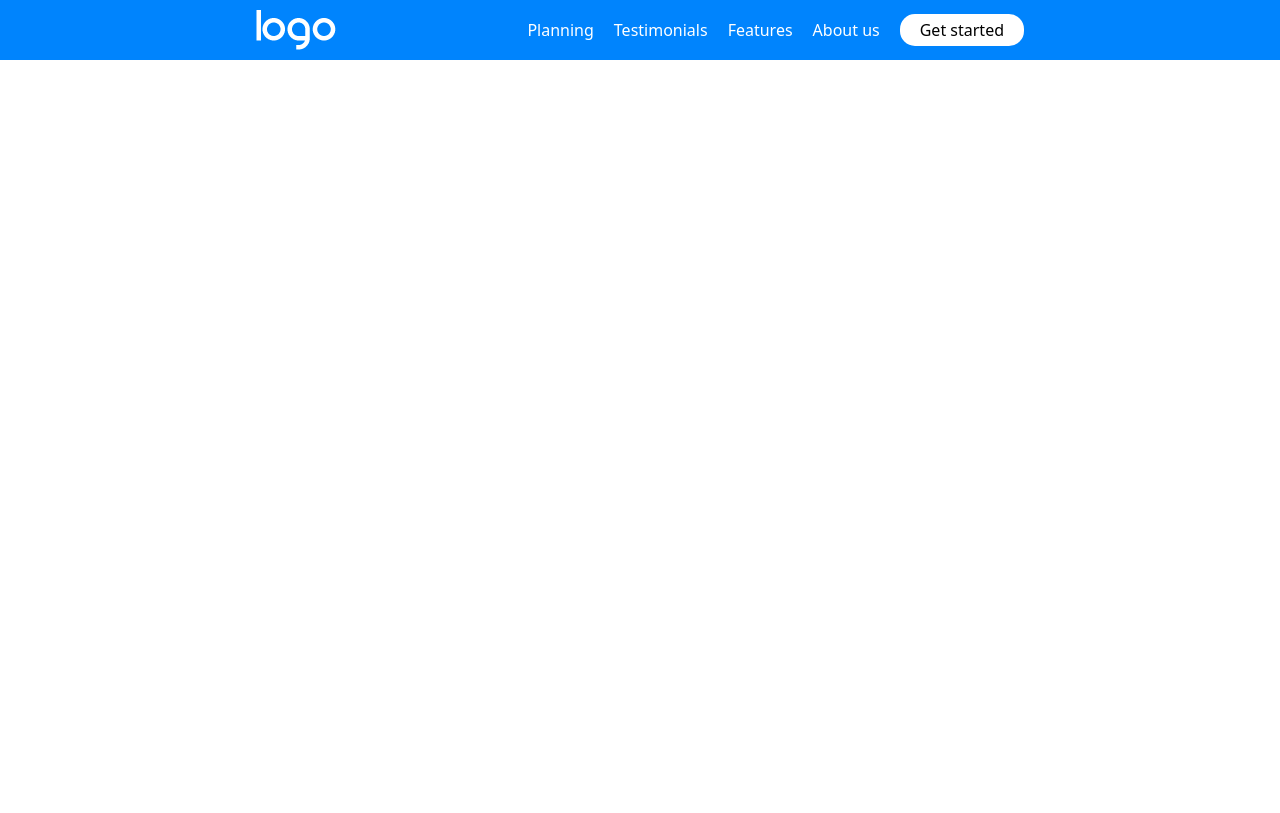
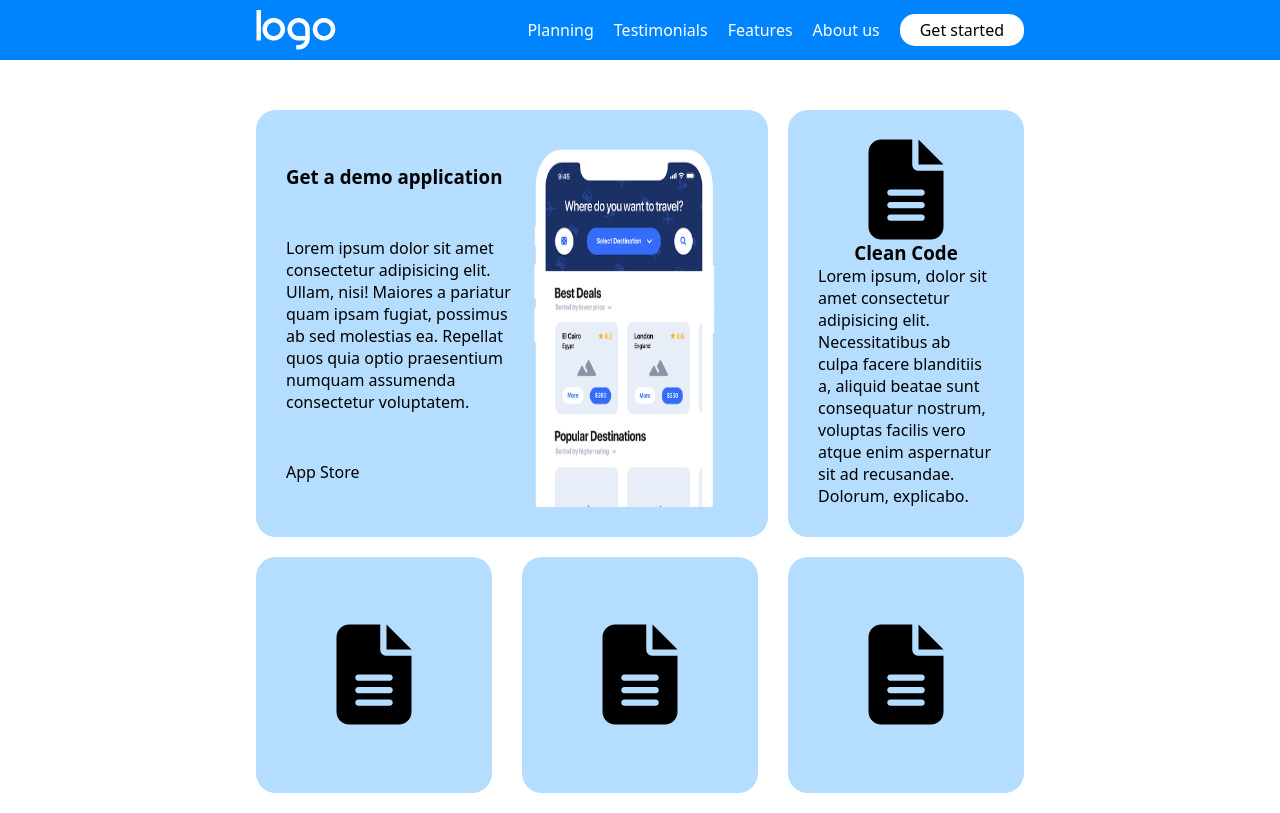
Before and after one commit to IazzettaPierluigi/htmlcss-responsive-layout, a plain HTML site: page index.html in a window 1280 px wide. Drawn offline with Linux system fonts and the light colour scheme.

Commit message:
section 1

```diff
--- a/assets/css/style.css
+++ b/assets/css/style.css
@@ -7,7 +7,7 @@
 body{
     font-family:system-ui, -apple-system, BlinkMacSystemFont, 'Segoe UI', Roboto, Oxygen, Ubuntu, Cantarell, 'Open Sans', 'Helvetica Neue', sans-serif ;
 }
-
+/* HEADER START */
 header{
     width: 100%;
     background-color:#0084fd ;
@@ -34,7 +34,7 @@ header{
 
 }
 
-.button{
+#button-header{
     background-color: white;
     color: black;
     padding: 5px 20px;
@@ -44,10 +44,69 @@ header{
 #header-container i{
     display: none
 }
+/* HEADER END */
+
+/* SECTION 1 START */
+
+#sect-1{
+    margin-top: 50px;
+    width: 100%;
+    display: flex;
+}
+
+#container-sect1{
+    width: 60%;
+    margin: auto;
+    display: flex;
+    flex-wrap: wrap;
+    justify-content: space-between;}
+
+
+.card{
+    background-color:#b5ddff ;
+    border-radius: 20px;
+    padding:30px ;
+}
+
+#card-2box{
+    display: flex;
+    width: calc((100%/3) * 2);
+    margin-bottom: 20px;
+}
+
+#card-2box-textcontainer{
+    width: 50%;
+
+    display: flex;
+    flex-direction: column;
+    justify-content: space-around;
+
+}
+
+#card-2box img{
+    width: 50%;
+    height: 100%;
+
+}
+/* BOX PICCOLI */
+.box-1{
+    width: calc((100% / 3) - 20px);
+    display: flex;
+    flex-direction: column;
+    align-items: center;
+    justify-content: space-around;
+    margin-bottom: 20px;
+    aspect-ratio: 1;
+}
+
+.box-1 i{
+   font-size: 100px;
+}
 
 /* MEDIA QUERIES TABLET */
 
 @media screen and (max-width: 768px){
+    /* header media queries */
     header{
         width: 100%;
         padding-inline: 20px;
@@ -63,13 +122,19 @@ header{
 
     #header-container i{
         display: inline;
+        font-size: 30px;
     }
+    /* end header media queries */
 }
 
 /* MEDIA QUERIES MOBILE */
 
 @media screen and (max-width: 480px){
+    /* header media queries */
     header{
         font-size: 30px;
     }
+    /* end header media queries */
+
+
 }
--- a/index.html
+++ b/index.html
@@ -3,7 +3,7 @@
 <head>
     <meta charset="UTF-8">
     <meta name="viewport" content="width=device-width, initial-scale=1.0">
-    <title>Document</title>
+    <title>RESPONSIVE</title>
     <link rel="stylesheet" href="./assets/css/style.css">
     <link rel="preconnect" href="https://fonts.googleapis.com">
 <link rel="preconnect" href="https://fonts.gstatic.com" crossorigin>
@@ -21,10 +21,45 @@
                 <li>Testimonials</li>
                 <li>Features</li>
                 <li>About us</li>
-                <li class="button">Get started</li>
+                <li id="button-header">Get started</li>
             </ul>
             <i class="fa-solid fa-bars"></i>
         </div>
     </header>
+    <!-- HEADER END -->
+
+    <!-- SECTION 1 (BLUE BOXES) START -->
+
+    <section id="sect-1">
+        <div id="container-sect1">
+            <div class="card" id="card-2box">
+                <div id="card-2box-textcontainer">
+                    <h3>Get a demo application</h3>
+                    <p>Lorem ipsum dolor sit amet consectetur adipisicing elit. Ullam, nisi! Maiores a pariatur quam ipsam fugiat, possimus ab sed molestias ea. Repellat quos quia optio praesentium numquam assumenda consectetur voluptatem.</p>
+                    <span id="button-blue">App Store</span>
+                </div>
+                <img src="./assets/img/phone.png" alt="">
+            </div>
+
+            <div class="card box-1">
+                <i class="fa-solid fa-file-lines"></i>
+                <h3>Clean Code</h3>
+                <p>Lorem ipsum, dolor sit amet consectetur adipisicing elit. Necessitatibus ab culpa facere blanditiis a, aliquid beatae sunt consequatur nostrum, voluptas facilis vero atque enim aspernatur sit ad recusandae. Dolorum, explicabo.</p>
+            </div>
+
+            <div class="card box-1">
+                <i class="fa-solid fa-file-lines"></i>
+            </div>
+
+            <div class="card box-1">
+                <i class="fa-solid fa-file-lines"></i>
+            </div>
+
+            <div class="card box-1">
+                <i class="fa-solid fa-file-lines"></i>
+            </div>
+        </div>
+
+    </section>
 </body>
 </html>
```
